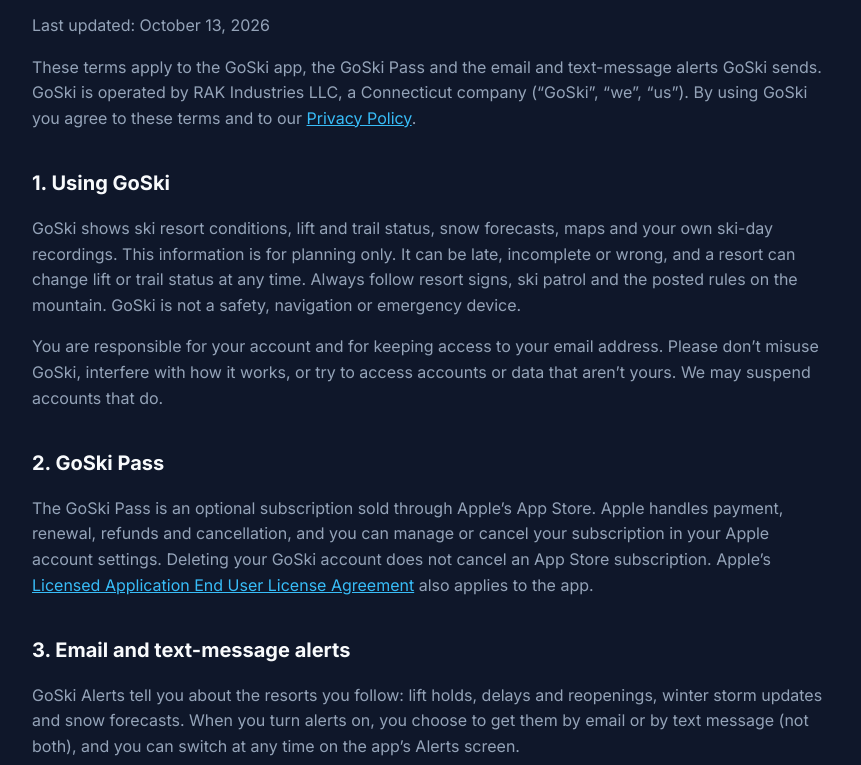
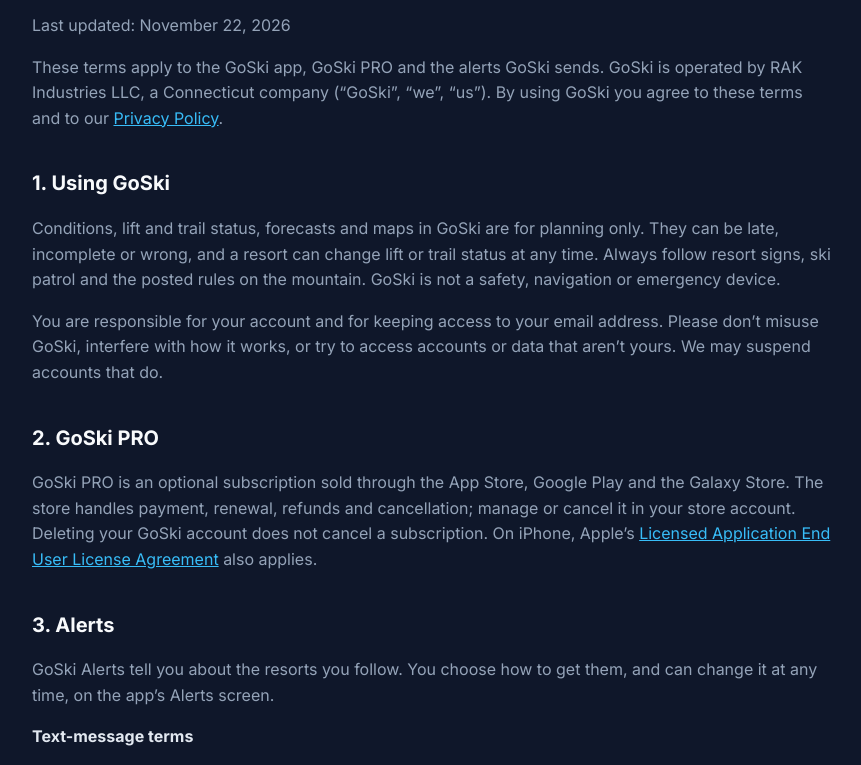
Before and after one commit to kevinm-creator/goski-website, a plain HTML site: page terms/index.html in a window 1280 px wide. Shown: the part 146-911 px from the top of the page, without its empty margins (208-1069 px from the left). Drawn offline with Linux system fonts and the light colour scheme.

Commit message:
Terms of Use: shorter alerts and GoSki PRO sections
GoSki Pass is now GoSki PRO, sold through the App Store, Google Play and
the Galaxy Store (not only Apple). The alerts section no longer lists
every alert kind or the old "email or text, not both" rule, and the
repeated email-unsubscribe line is gone. The carriers' required
text-message terms, the warranty and liability limits, and the governing
law are unchanged.

Co-Authored-By: Claude Opus 5.5 <noreply@anthropic.com>

```diff
--- a/terms/index.html
+++ b/terms/index.html
@@ -33,32 +33,30 @@
   </nav>
 
   <h1>GoSki Terms of Use</h1>
-  <p>Last updated: October 13, 2026</p>
+  <p>Last updated: November 22, 2026</p>
 
-  <p>These terms apply to the GoSki app, the GoSki Pass and the email and text-message alerts GoSki sends.
+  <p>These terms apply to the GoSki app, GoSki PRO and the alerts GoSki sends.
     GoSki is operated by RAK Industries LLC, a Connecticut company (&ldquo;GoSki&rdquo;, &ldquo;we&rdquo;, &ldquo;us&rdquo;).
     By using GoSki you agree to these terms and to our <a href="https://privacy.goskiapp.com/">Privacy Policy</a>.</p>
 
   <h2>1. Using GoSki</h2>
-  <p>GoSki shows ski resort conditions, lift and trail status, snow forecasts, maps and your own ski-day
-    recordings. This information is for planning only. It can be late, incomplete or wrong, and a resort can
+  <p>Conditions, lift and trail status, forecasts and maps in GoSki are for planning only. They can be late, incomplete or wrong, and a resort can
     change lift or trail status at any time. Always follow resort signs, ski patrol and the posted rules on the
     mountain. GoSki is not a safety, navigation or emergency device.</p>
   <p>You are responsible for your account and for keeping access to your email address. Please don&rsquo;t misuse
     GoSki, interfere with how it works, or try to access accounts or data that aren&rsquo;t yours. We may suspend
     accounts that do.</p>
 
-  <h2>2. GoSki Pass</h2>
-  <p>The GoSki Pass is an optional subscription sold through Apple&rsquo;s App Store. Apple handles payment,
-    renewal, refunds and cancellation, and you can manage or cancel your subscription in your Apple account
-    settings. Deleting your GoSki account does not cancel an App Store subscription. Apple&rsquo;s
+  <h2>2. GoSki PRO</h2>
+  <p>GoSki PRO is an optional subscription sold through the App Store, Google Play and the Galaxy Store. The store
+    handles payment, renewal, refunds and cancellation; manage or cancel it in your store account. Deleting your
+    GoSki account does not cancel a subscription. On iPhone, Apple&rsquo;s
     <a href="https://www.apple.com/legal/internet-services/itunes/dev/stdeula/">Licensed Application End User License Agreement</a>
-    also applies to the app.</p>
+    also applies.</p>
 
-  <h2>3. Email and text-message alerts</h2>
-  <p>GoSki Alerts tell you about the resorts you follow: lift holds, delays and reopenings, winter storm updates
-    and snow forecasts. When you turn alerts on, you choose to get them by email or by text message (not both),
-    and you can switch at any time on the app&rsquo;s Alerts screen.</p>
+  <h2>3. Alerts</h2>
+  <p>GoSki Alerts tell you about the resorts you follow. You choose how to get them, and can change it at any
+    time, on the app&rsquo;s Alerts screen.</p>
   <p><strong>Text-message terms</strong></p>
   <ul>
     <li><strong>Program:</strong> GoSki Alerts, sent from a toll-free number to US and Canadian mobile numbers.</li>
@@ -70,7 +68,6 @@
     <li><strong>Delivery:</strong> mobile carriers are not liable for delayed or undelivered messages. Alerts can be late or missed; the National Weather Service and Environment and Climate Change Canada are the official sources for weather warnings.</li>
     <li><strong>Privacy:</strong> we do not sell or share your mobile number or your consent to receive texts with anyone for their marketing. See the <a href="https://privacy.goskiapp.com/">Privacy Policy</a>.</li>
   </ul>
-  <p>Alert emails include an unsubscribe link, and you can turn email alerts off on the Alerts screen.</p>
 
   <h2>4. Content and maps</h2>
   <p>GoSki, its design and its software belong to us. Resort names, trail maps and other content belong to their
```
